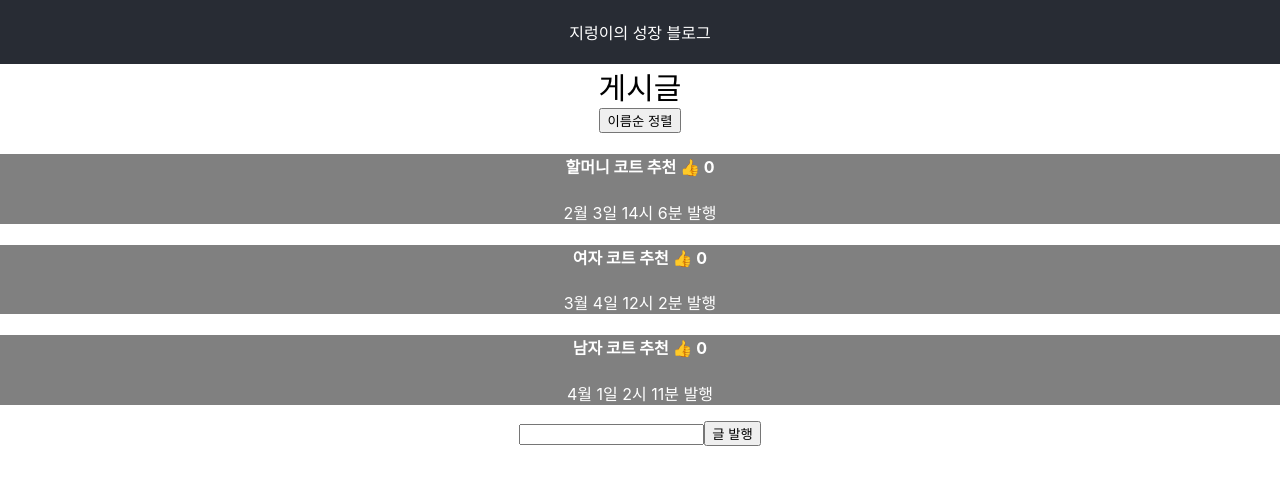
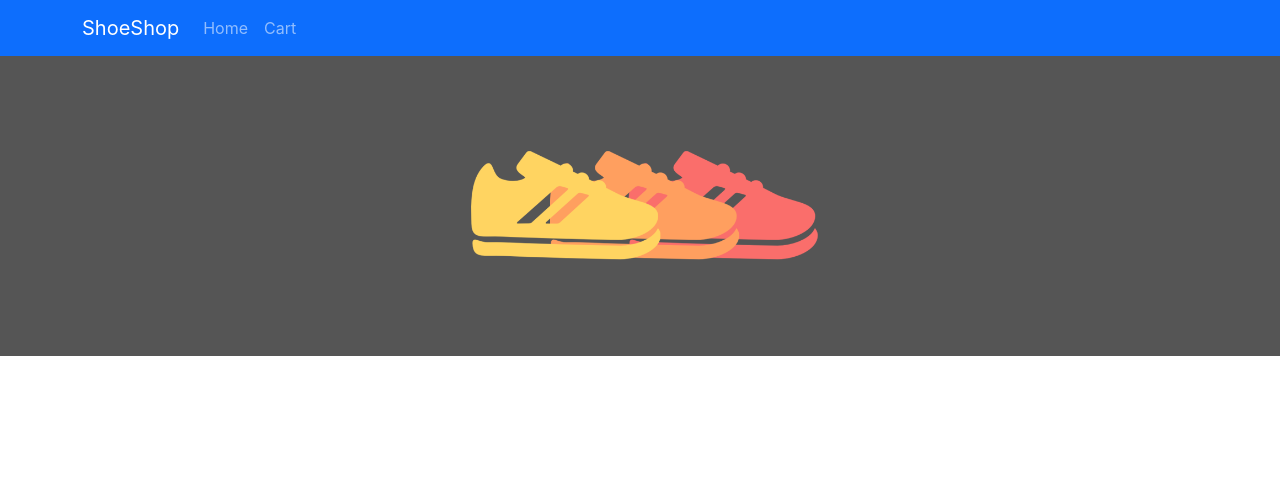
Before and after one commit to yscriuf/CodingApple, a React (Create React App) app: page / in a window 1280 px wide. Shown: the top 484 px of the page. Built offline with nearby package versions, Linux system fonts and the light colour scheme.

Commit message:
react에서 이미지 추가함

```diff
--- a/public/index.html
+++ b/public/index.html
@@ -24,6 +24,12 @@
       work correctly both with client-side routing and a non-root public URL.
       Learn how to configure a non-root public URL by running `npm run build`.
     -->
+    <link
+      rel="stylesheet"
+      href="https://cdn.jsdelivr.net/npm/bootstrap@5.1.3/dist/css/bootstrap.min.css"
+      integrity="sha384-1BmE4kWBq78iYhFldvKuhfTAU6auU8tT94WrHftjDbrCEXSU1oBoqyl2QvZ6jIW3"
+      crossorigin="anonymous"
+    />
     <title>React App</title>
   </head>
   <body>
--- a/src/App.css
+++ b/src/App.css
@@ -7,18 +7,11 @@
   pointer-events: none;
 }
 
-.blog-title{
-  background-color: #282c34;
-  color: white;
-  padding: 20px;
-}
-
-.list{
-  background-color: gray;
-  color: white;
-}
-.modal{
-  background-color: #eee;
+.main-bg{
+  height: 300px;
+  /* background-image: url('./img/bg.png'); */
+  background-size: cover;
+  background-position: center;
 }
 
 @media (prefers-reduced-motion: no-preference) {
@@ -41,12 +34,3 @@
 .App-link {
   color: #61dafb;
 }
-
-@keyframes App-logo-spin {
-  from {
-    transform: rotate(0deg);
-  }
-  to {
-    transform: rotate(360deg);
-  }
-}
--- a/src/App.js
+++ b/src/App.js
@@ -1,103 +1,23 @@
 import logo from './logo.svg';
 import './App.css';
 import { useState } from 'react';
+import { Button, Navbar, Container, Nav } from 'react-bootstrap';
+import bg from './img/bg.png'
 
 function App() {
-  let blogName = "지렁이의 성장 블로그";
-  let [title, changeTitle] = useState(['할머니 코트 추천', '여자 코트 추천', '남자 코트 추천']);
-  let [postDate, changePostDate] = useState([[2,3,14,6], [3,4,12,2], [4,1,2,11]]); // m:d:hh:mm
-  let [like, upLike] = useState([0,0,0]);
-  let [modal, setModal] = useState(0);
-  let [addTitle, setAddTitle] = useState('');
-
-  function setDate(){
-    let today = new Date();
-
-    let month = today.getMonth() + 1;  // 월
-    let date = today.getDate();  // 날짜
-    let hours = today.getHours(); // 시
-    let minutes = today.getMinutes();  // 분
-    return [month, date, hours, minutes];
-  }
-
-  function upCntLike(i){
-    var newLike = [...like];
-    newLike[i] = newLike[i] + 1;
-    upLike(newLike);
-  }
-
-  function order(){
-    var newTitle = [...title];
-    newTitle.sort(function(a, b) { // 한글 오름차순
-      return a < b ? -1 : a > b ? 1 : 0;
-    });
-    changeTitle(newTitle);
-  }
-
-  function add(t){
-    var newTitle = [...title];
-    newTitle.push(t);
-    changeTitle(newTitle);
-
-    var newLike = [...like];
-    newLike.push(0);
-    upLike(newLike);
-
-    var newDate = [...postDate];
-    newDate.push(setDate());
-    changePostDate(newDate);
-  }
-
-  function remove(idx){
-    console.log(idx);
-    var newTitle = [...title];
-    newTitle.splice(idx, 1);
-    changeTitle(newTitle);
-
-    var newLike = [...like];
-    newLike.splice(idx, 1);
-    upLike(newLike);
-
-    setModal(0);
-  }
-
   return (
     <div className="App">
-      <div className="blog-title">
-        {blogName}
-      </div>
-      <div style={ {color : 'black', fontSize : '30px'} }>
-        게시글
-      </div>
-      <button onClick={ () => { order(); } }>이름순 정렬</button>
-      {
-        title.map((t, i)=>{
-          return(
-            <div className="list" key={i}>
-              <h4 onClick={() => { modal == i + 1 ? setModal(0) : setModal(i + 1); }}>{title[i]} <span onClick={ (e) => { upCntLike(i); e.stopPropagation(); } }>👍</span> {like[i]} </h4>
-              <p>{postDate[i][0]}월 {postDate[i][1]}일 {postDate[i][2]}시 {postDate[i][3]}분 발행</p>
-            </div>
-          )
-        })
-      }
-      {
-        modal ? <Modal color="yellow" title={title[modal - 1]} idx={modal - 1} remove={remove}/> : null
-      }
+      <Navbar bg="primary" variant="dark">
+        <Container>
+          <Navbar.Brand href="#home">ShoeShop</Navbar.Brand>
+          <Nav className="me-auto">
+            <Nav.Link href="#home">Home</Nav.Link>
+            <Nav.Link href="#features">Cart</Nav.Link>
+          </Nav>
+        </Container>
+      </Navbar>
 
-      <input onChange={(e)=>{ setAddTitle(e.target.value); }}></input>
-      <button onClick={()=>{ if(addTitle != "") { add(addTitle); } }}>글 발행</button>
-
-    </div>
-  );
-}
-
-function Modal(props){
-  return(
-    <div className='modal' style={{background : props.color}}>
-      <h4>{props.title}</h4>
-      <p>날짜</p>
-      <p>내용</p>
-      <button onClick={()=>{props.remove(props.idx)}}>삭제</button>
+      <div className='main-bg' style={{backgroundImage : 'url(' + bg + ')' }} ></div>
     </div>
   );
 }
```
Also changed, not shown: package.json (+9 -1 lines), src/img/bg.png (added), 8 other files (tests, documents, lock files or other folders).
